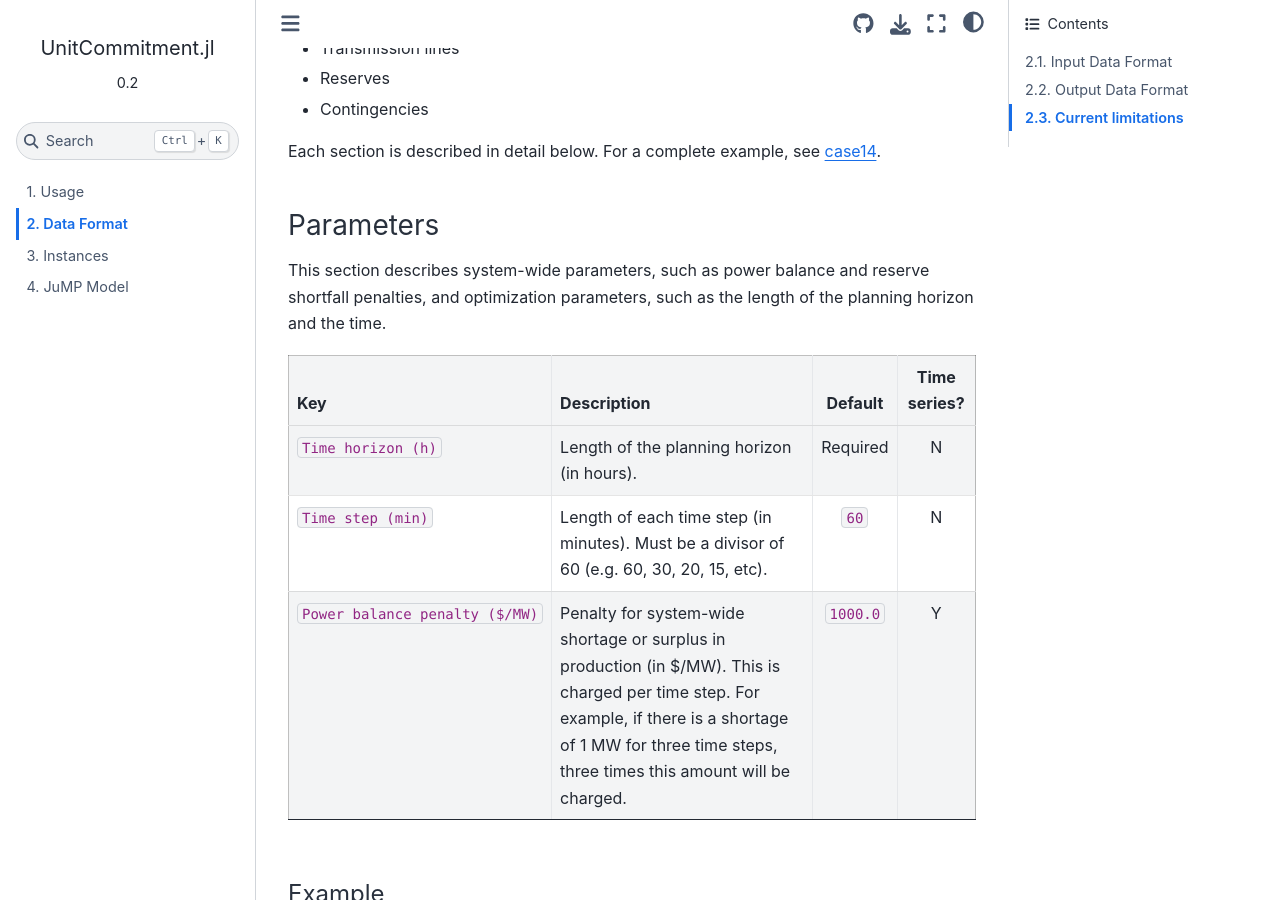
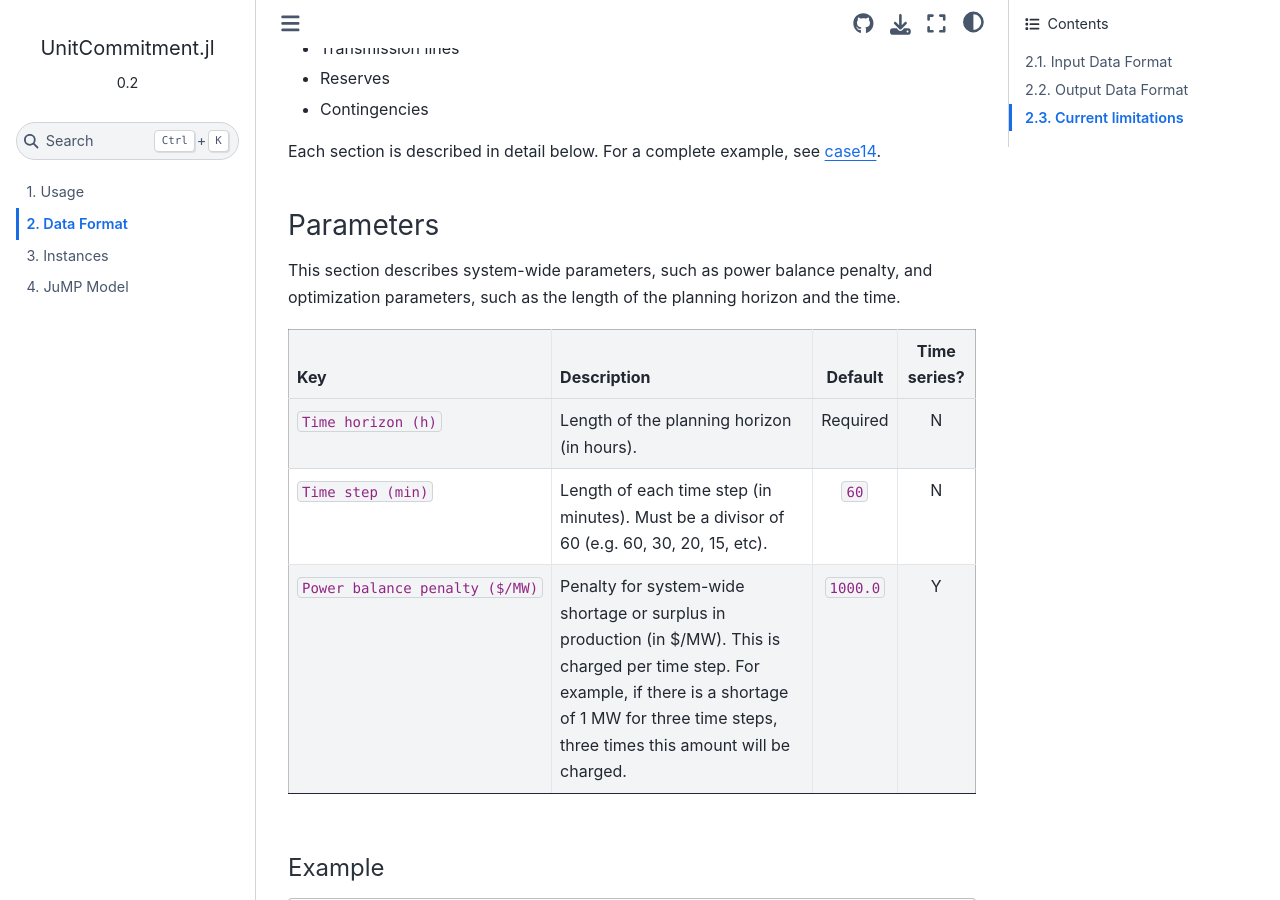
Before and after one commit to ANL-CEEESA/UnitCommitment.jl, a Sphinx documentation site: the page built from docs/format.md, in a window 1280 px wide and 900 px high, scrolled down 347 px. Built offline with Sphinx 7.4.7 and the Sphinx Book theme 1.1.4, drawn with Linux system fonts in a browser that asks for light colours.

```diff
--- a/docs/format.md
+++ b/docs/format.md
@@ -28,7 +28,7 @@
 
 ### Parameters
 
-This section describes system-wide parameters, such as power balance and reserve shortfall penalties, and optimization parameters, such as the length of the planning horizon and the time.
+This section describes system-wide parameters, such as power balance penalty, and optimization parameters, such as the length of the planning horizon and the time.
 
 | Key                            | Description                                       | Default  | Time series?
 | :----------------------------- | :------------------------------------------------ | :------: | :------------:
```
Also changed, not shown: docs/model.md (+1 -1 lines), 15 other files.
